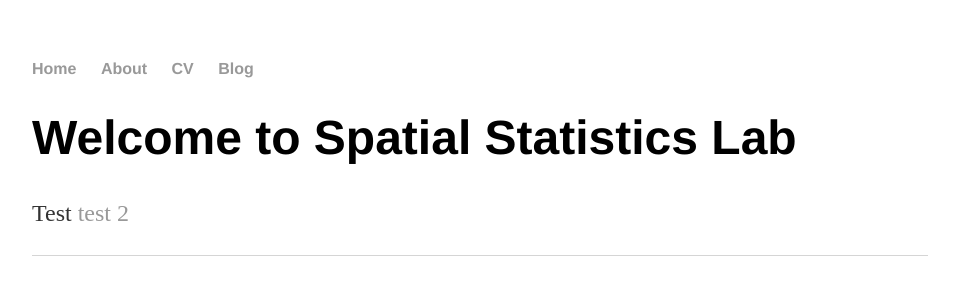
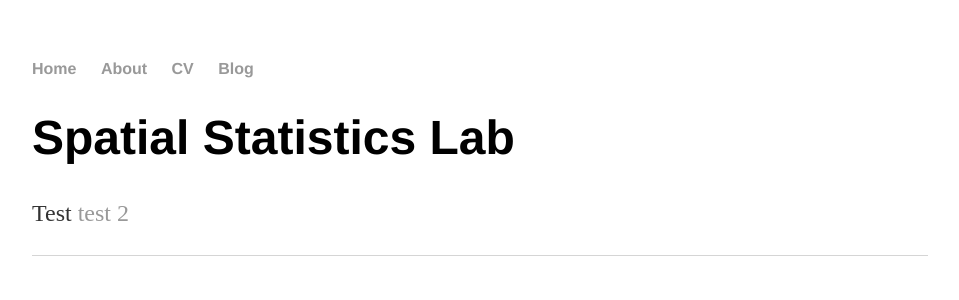
Before and after one commit to starestar/limcstat.github.io, a Jekyll site: the page built from index.html, in a window 1280 px wide. Shown: the top 300 px of the page, without its empty margins (160-1119 px from the left). Built offline with Jekyll 4.4.1, drawn with Linux system fonts in a browser that asks for light colours.

Commit message:
Update index.html

```diff
--- a/index.html
+++ b/index.html
@@ -3,6 +3,6 @@ layout: default
 title: Spatial Statistics Lab
 ---
 <div class="blurb">
-	<h1>Welcome to Spatial Statistics Lab</h1>
+	<h1>Spatial Statistics Lab</h1>
 	<p>Test <a href="/about">test 2</a></p>
 </div><!-- /.blurb -->
```
